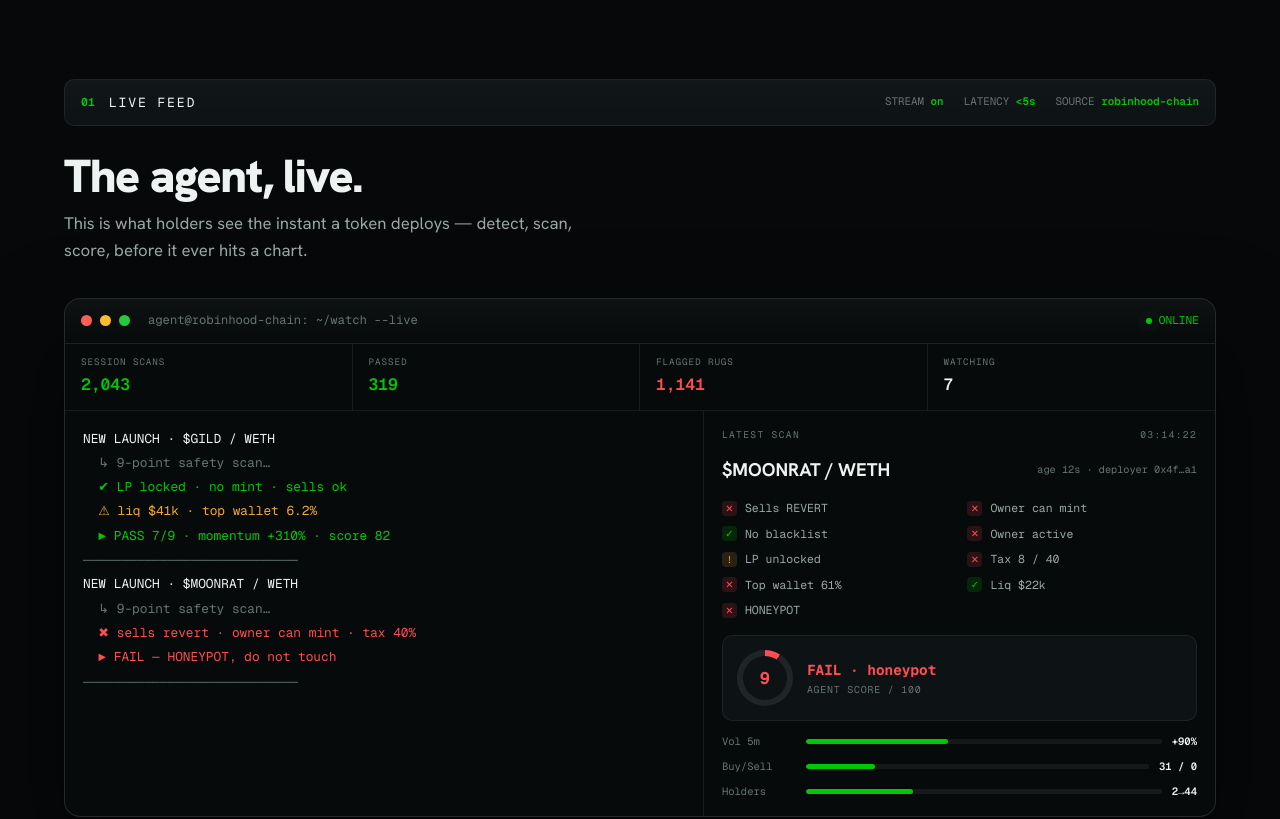
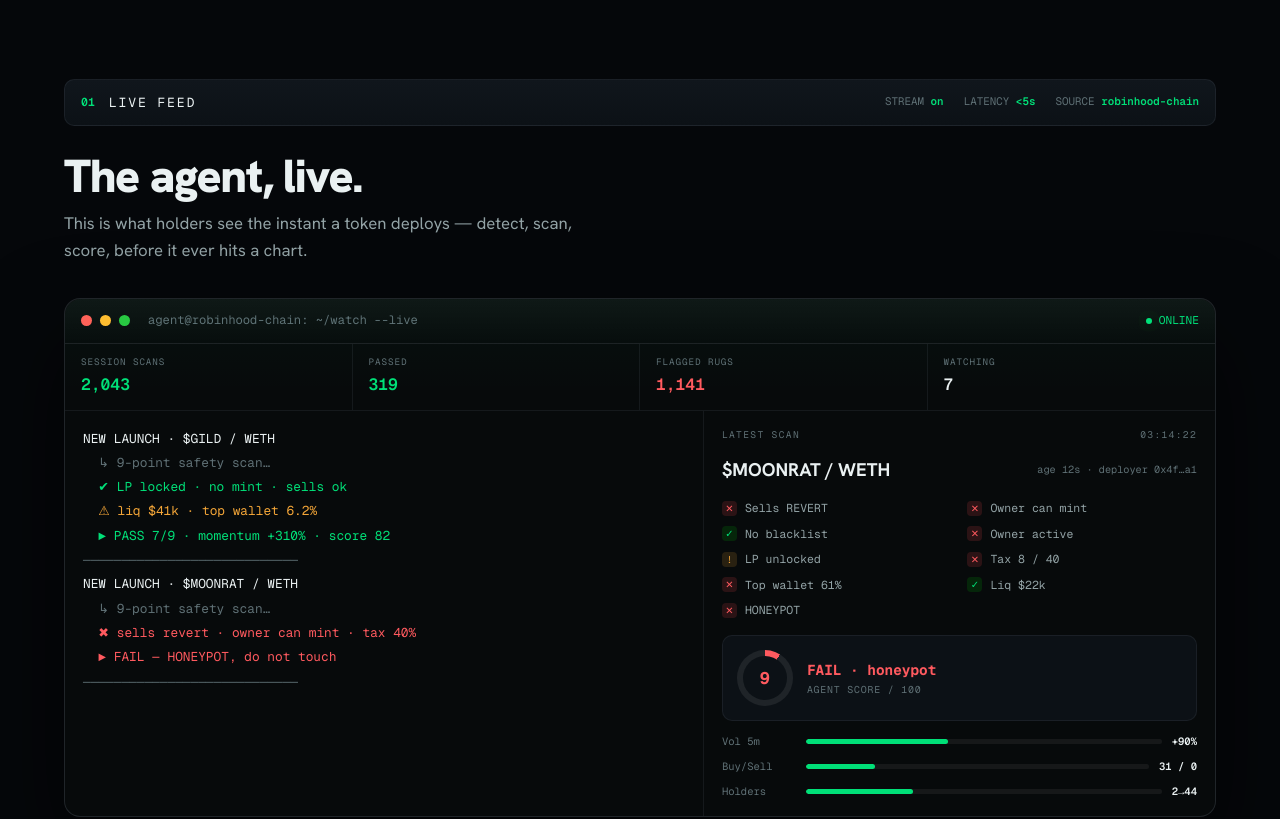
Before and after one commit to cryptocurb2025-png/rh-agent, a plain HTML site: page index.html in a window 1280 px wide. Shown: the part 865-1684 px from the top of the page. Drawn offline with nearby package versions, Linux system fonts and the light colour scheme.

Commit message:
finishing pass: refined emerald+gold palette, surface depth, working buttons + toast, premium polish

```diff
--- a/index.html
+++ b/index.html
@@ -14,11 +14,11 @@
 <link href="https://fonts.googleapis.com/css2?family=Hanken+Grotesk:wght@400;500;600;700;800;900&family=Geist+Mono:wght@400;500;600;700&family=Instrument+Serif:ital@0;1&display=swap" rel="stylesheet">
 <style>
   :root{
-    --bg:#06080a; --bg-2:#090c0e; --surf:#0d1214; --surf-2:#111719; --surf-3:#161d20;
-    --line:rgba(255,255,255,.07); --line-2:rgba(255,255,255,.13); --line-g:rgba(0,200,5,.22);
-    --txt:#eef3f1; --txt-2:#9aa8a3; --txt-3:#66756f;
-    --green:#00c805; --green-hi:#5cff62; --green-dim:#0a9a12; --green-glow:rgba(0,200,5,.16);
-    --gold:#e8c24a; --red:#ff4d52; --amber:#f0a935;
+    --bg:#05070a; --bg-2:#080b0f; --surf:#0c1116; --surf-2:#10161c; --surf-3:#141c23;
+    --line:rgba(160,180,200,.09); --line-2:rgba(160,180,200,.16); --line-g:rgba(0,224,120,.24);
+    --txt:#eaf1f2; --txt-2:#93a3a6; --txt-3:#5f7075;
+    --green:#00e078; --green-hi:#4dffa0; --green-dim:#07a659; --green-glow:rgba(0,224,120,.14);
+    --gold:#f0c25a; --gold-hi:#ffdd88; --red:#ff5a5f; --amber:#f4a638;
     --r:14px;
   }
   *{box-sizing:border-box;margin:0;padding:0}
@@ -274,6 +274,30 @@
   .socials a{font-size:.9rem;font-weight:600;color:var(--txt-2);border:1px solid var(--line);border-radius:100px;padding:8px 16px;transition:all .18s}
   .socials a:hover{color:var(--txt);border-color:var(--line-2)}
   .disc{color:var(--txt-3);font-size:.74rem;line-height:1.7;max-width:780px;margin-top:22px}
+
+  /* toast */
+  #toast{position:fixed;left:50%;bottom:28px;transform:translate(-50%,20px);z-index:200;
+    background:var(--surf-2);border:1px solid var(--line-2);border-radius:100px;padding:11px 20px;
+    font-size:.86rem;font-weight:600;color:var(--txt);box-shadow:0 20px 50px rgba(0,0,0,.6);
+    opacity:0;pointer-events:none;transition:opacity .25s,transform .25s;display:flex;align-items:center;gap:9px}
+  #toast::before{content:"";width:7px;height:7px;border-radius:50%;background:var(--green)}
+  #toast.show{opacity:1;transform:translate(-50%,0)}
+
+  /* premium depth on surfaces */
+  .feat,.panel,.tier,.fstep,.stat,.rail .m{background:linear-gradient(180deg,var(--surf-2),var(--surf))}
+  .feat:hover{box-shadow:0 20px 50px rgba(0,0,0,.4),inset 0 1px 0 rgba(255,255,255,.03)}
+  /* gold-accented featured tier (premium differentiation) */
+  .tier.feat-tier{border-color:rgba(240,194,90,.34);background:linear-gradient(180deg,rgba(240,194,90,.06),var(--surf))}
+  .tier.feat-tier::before{content:"MOST HELD";color:var(--gold)}
+  .tier.feat-tier .th{color:var(--gold-hi)} .tier.feat-tier .hold{color:var(--gold)}
+  .tier.feat-tier ul li svg{fill:var(--gold)}
+  /* gold on the flagship stat + score for hierarchy */
+  .rail .m:first-child .v{color:var(--gold)}
+  .brand .v{border-color:rgba(240,194,90,.3);color:var(--gold)}
+  /* refined scanline shimmer on terminal */
+  .terminal{position:relative}
+  .terminal::after{content:"";position:absolute;inset:0;pointer-events:none;border-radius:16px;
+    background:linear-gradient(180deg,rgba(0,224,120,.03),transparent 18%);mix-blend-mode:screen}
 
   .reveal{opacity:0;transform:translateY(18px);transition:opacity .6s ease,transform .6s ease}
   .reveal.in{opacity:1;transform:none}
@@ -575,9 +599,22 @@
 </footer>
 
 <script>
-  const CFG={ ca:"", noxa:"https://fun.noxa.fi/robinhood", x:"https://x.com/", tg:"https://t.me/" };
-  if(CFG.ca){const c=document.getElementById('ca');c.textContent=CFG.ca;c.onclick=()=>{navigator.clipboard.writeText(CFG.ca);const t=c.textContent;c.textContent='copied ✓';setTimeout(()=>c.textContent=t,1200)};}
-  for(const [id,url] of [['buyLink','noxa'],['buyLink2','noxa'],['buyLink3','noxa'],['xLink','x'],['tgLink','tg'],['tgLink2','tg']]){const el=document.getElementById(id);if(el)el.href=CFG[url];}
+  // ── config (set at launch) ──
+  const CFG={ ca:"", noxa:"https://fun.noxa.fi/robinhood", x:"", tg:"" };
+
+  // toast
+  const toast=(msg)=>{let t=document.getElementById('toast');if(!t){t=document.createElement('div');t.id='toast';document.body.appendChild(t);}t.textContent=msg;t.classList.add('show');clearTimeout(t._t);t._t=setTimeout(()=>t.classList.remove('show'),2200);};
+
+  // CA copy
+  const c=document.getElementById('ca');
+  if(CFG.ca){c.textContent=CFG.ca;}
+  c.onclick=()=>{ if(!CFG.ca){toast('Contract goes live at launch');return;} navigator.clipboard.writeText(CFG.ca);const t=c.textContent;c.textContent='copied ✓';setTimeout(()=>c.textContent=t,1200); };
+
+  // wire every button: real links open, pre-launch links show a toast (never dead)
+  const wire=(id,url,soon)=>{const el=document.getElementById(id);if(!el)return; if(url){el.href=url;el.target='_blank';el.rel='noopener';} else {el.href='#';el.addEventListener('click',e=>{e.preventDefault();toast(soon);});}};
+  ['buyLink','buyLink2','buyLink3'].forEach(id=>wire(id,CFG.noxa? CFG.noxa:null,'Buy link goes live at launch'));
+  ['xLink'].forEach(id=>wire(id,CFG.x||null,'X account goes live at launch'));
+  ['tgLink','tgLink2'].forEach(id=>wire(id,CFG.tg||null,'Telegram goes live at launch'));
 
   // ── live terminal: alternating PASS/FAIL scans, updates left log + right panel ──
   const samples=[
@@ -611,7 +648,7 @@
     vd.style.color=s.sv==='g'?'var(--green)':s.sv==='r'?'var(--red)':'var(--amber)';
     document.getElementById('p-score').style.color=vd.style.color;
     const ring=document.querySelector('.score .ring');
-    const col=s.sv==='g'?'#00c805':s.sv==='r'?'#ff4d52':'#f0a935';
+    const col=s.sv==='g'?'#00e078':s.sv==='r'?'#ff5a5f':'#f4a638';
     ring.style.background=`conic-gradient(${col} 0 ${s.score}%,rgba(255,255,255,.08) ${s.score}% 100%)`;
     document.getElementById('p-checks').innerHTML=s.checks.map(([cl,mk,tx])=>`<div class="c ${cl}"><span class="mk">${mk}</span> ${tx}</div>`).join('');
     document.querySelector('.mbars').innerHTML=s.bars.map(([k,w,v])=>`<div class="mb"><span>${k}</span><span class="bar"><i style="width:${w}"></i></span><span class="val">${v}</span></div>`).join('');
```
